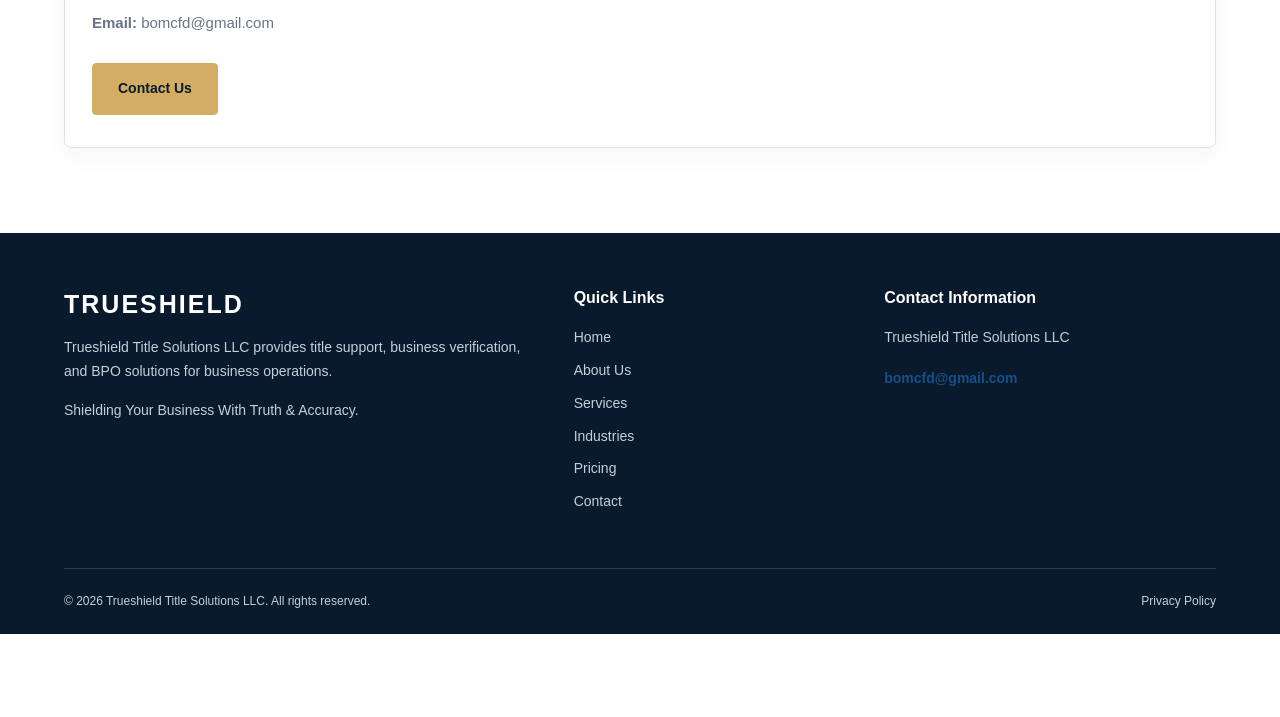
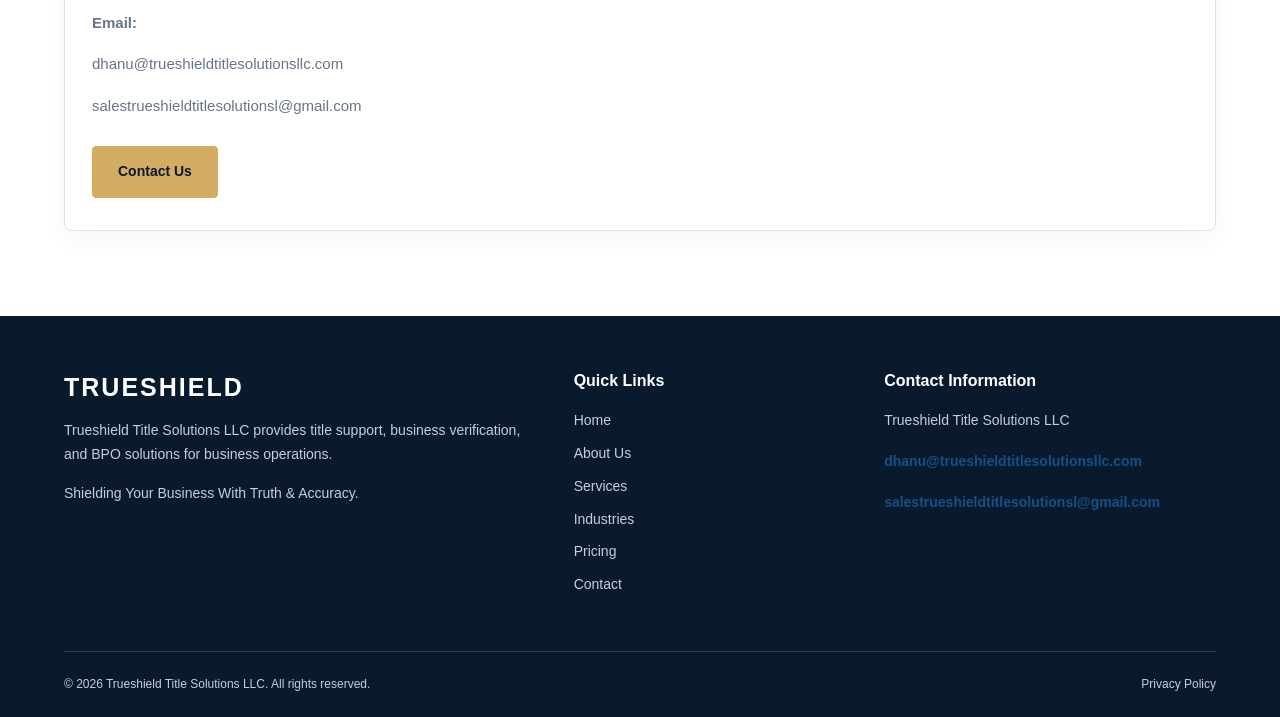
Before and after one commit to sinchanapy/trueshield-website, a plain HTML site: page privacy.html in a window 1280 px wide. Shown: the part 2715-3432 px from the top of the page. Before the commit the page ends 3349 px from the top, so only its background shows below. Drawn offline with Linux system fonts and the light colour scheme.

Commit message:
Update privacy.html

```diff
--- a/privacy.html
+++ b/privacy.html
@@ -1,4 +1,3 @@
-
 <!DOCTYPE html>
 <html lang="en">
 <head>
@@ -234,8 +233,17 @@
 
                     <p>
                         <strong>Email:</strong>
-                        <a href="bomcfd@gmail.com">
-                            bomcfd@gmail.com
+                    </p>
+
+                    <p>
+                        <a href="mailto:dhanu@trueshieldtitlesolutionsllc.com">
+                            dhanu@trueshieldtitlesolutionsllc.com
+                        </a>
+                    </p>
+
+                    <p>
+                        <a href="mailto:salestrueshieldtitlesolutionsl@gmail.com">
+                            salestrueshieldtitlesolutionsl@gmail.com
                         </a>
                     </p>
 
@@ -297,8 +305,14 @@
                     <p>Trueshield Title Solutions LLC</p>
 
                     <p>
-                        <a href="bomcfd@gmail.com">
-                            bomcfd@gmail.com
+                        <a href="mailto:dhanu@trueshieldtitlesolutionsllc.com">
+                            dhanu@trueshieldtitlesolutionsllc.com
+                        </a>
+                    </p>
+
+                    <p>
+                        <a href="mailto:salestrueshieldtitlesolutionsl@gmail.com">
+                            salestrueshieldtitlesolutionsl@gmail.com
                         </a>
                     </p>
 
```
